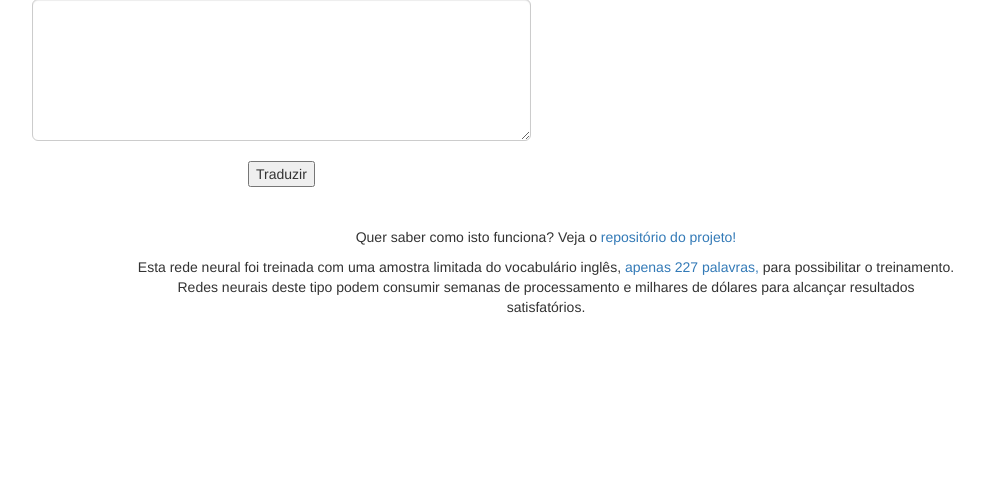
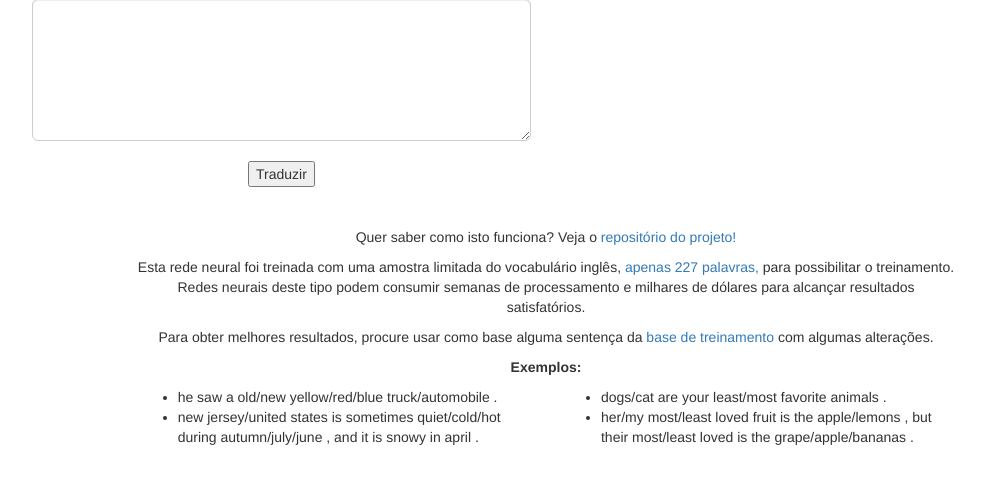
Before and after one commit to rafaelnovello/translator-demo, a Python web app: template templates/index.html in a window 1280 px wide. Shown: the part 141-625 px from the top of the page, without its empty margins (94-1078 px from the left). Run offline with Jinja, Linux system fonts and the light colour scheme; the template is opened without the code that fills it, so the values that code supplies are empty; some libraries are stand-ins or nearby versions.

Commit message:
Added some examples. fixed #1

```diff
--- a/templates/index.html
+++ b/templates/index.html
@@ -49,6 +49,23 @@
       <div class="col-xs-offset-2 col-xs-8">
         <p>{{ _('Quer saber como isto funciona? Veja o') }}<a href="https://github.com/rafaelnovello/translator" target="_blank"> {{ _('repositório do projeto!') }}</a></p>
         <p>{{ _('Esta rede neural foi treinada com uma amostra limitada do vocabulário inglês,') }} <a href="/vocab/" target="_blank">{{ _('apenas 227 palavras,') }}</a> {{ _('para possibilitar o treinamento. Redes neurais deste tipo podem consumir semanas de processamento e milhares de dólares para alcançar resultados satisfatórios.') }}</p>
+        <p>{{ _('Para obter melhores resultados, procure usar como base alguma sentença da') }} <a href="https://raw.githubusercontent.com/rafaelnovello/translator-demo/master/data/small_vocab_en" target="_blank">{{ _('base de treinamento') }}</a> {{ _('com algumas alterações.') }}
+        </p>
+        <div class="row">
+          <p><strong>{{ _('Exemplos:') }}</strong></p>
+          <div class="col-xs-6 text-left">
+            <ul>
+              <li>he saw a old/new yellow/red/blue truck/automobile .</li>
+              <li>new jersey/united states is sometimes quiet/cold/hot during autumn/july/june , and it is snowy in april .</li>
+            </ul>
+          </div>
+          <div class="col-xs-6 text-left">
+            <ul>
+              <li>dogs/cat are your least/most favorite animals .</li>
+              <li>her/my most/least loved fruit is the apple/lemons , but their most/least loved is the grape/apple/bananas .</li>
+            </ul>
+          </div>
+        </div>
       </div>
     </div>
   </body>
```
Also changed, not shown: translations/en/LC_MESSAGES/messages.po, 1 other file.
